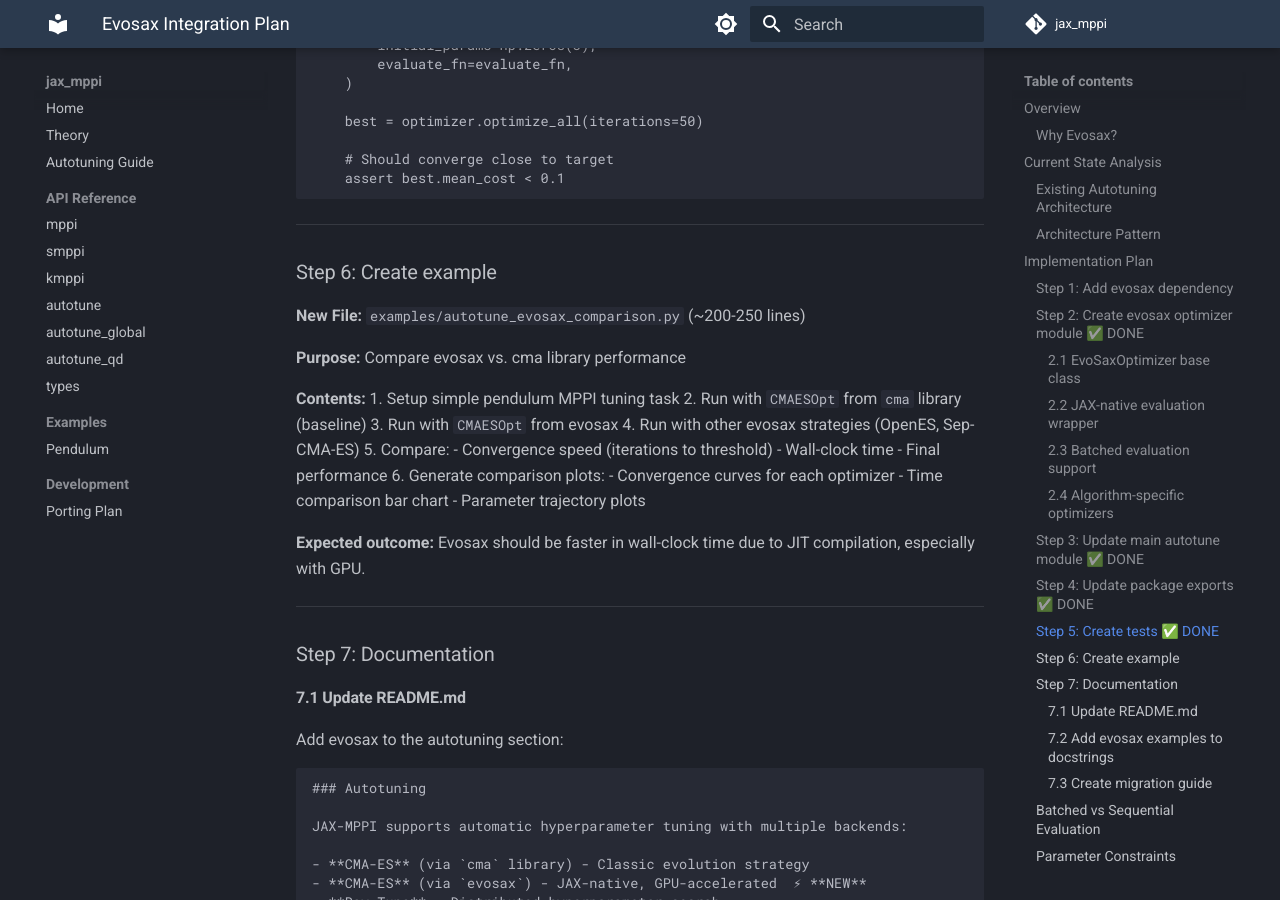
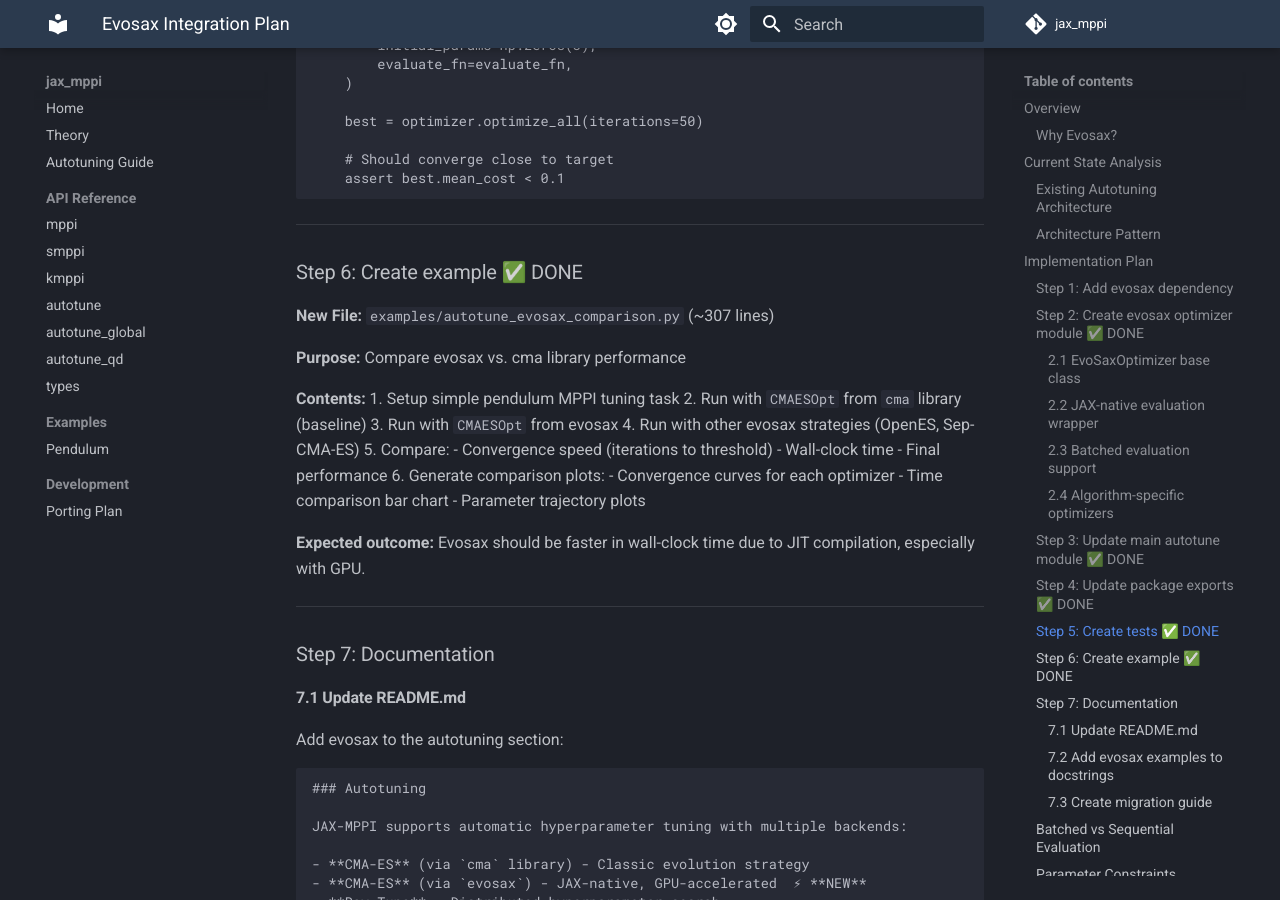
Before and after one commit to riccardo-enr/jax_mppi, an MkDocs documentation site: the page built from docs/plan/evosax_integration.md, in a window 1280 px wide and 900 px high, scrolled down 6363 px. Built offline with MkDocs 1.6.1 and Material for MkDocs 9.7.7, drawn with Linux system fonts in a browser that asks for light colours; comment, search, counter and statistics services are not loaded.

Commit message:
docs: mark Step 6 as complete in plan

```diff
--- a/docs/plan/evosax_integration.md
+++ b/docs/plan/evosax_integration.md
@@ -298,9 +298,9 @@
 
 ---
 
-### Step 6: Create example
+### Step 6: Create example ✅ DONE
 
-**New File:** `examples/autotune_evosax_comparison.py` (~200-250 lines)
+**New File:** `examples/autotune_evosax_comparison.py` (~307 lines)
 
 **Purpose:** Compare evosax vs. cma library performance
 
```
